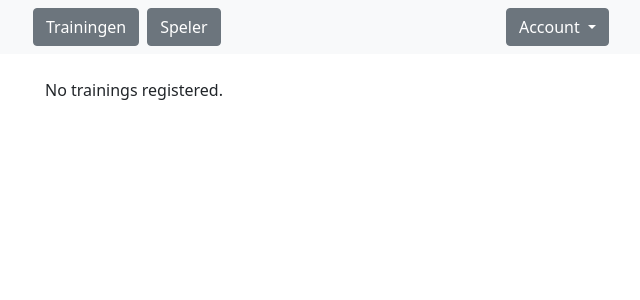
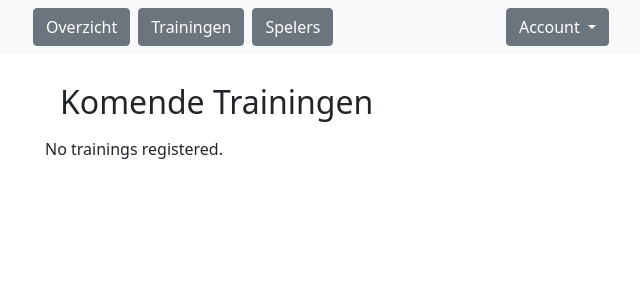
Before and after one commit to jeroenvanriel/hockey-tracker, a Django app: page /training/ in a window 1280 px wide. Shown: the top 300 px of the page, without its empty margins (319-959 px from the left). Run offline with Django 3.2, Linux system fonts and the light colour scheme; the visitor is signed in with stand-in values (Sample User, id 1); data that the repository does not hold is empty.

Commit message:
fix/add some headers and navigation

```diff
--- a/templates/attendance/training_list.html
+++ b/templates/attendance/training_list.html
@@ -1,6 +1,11 @@
 {% extends "base_generic.html" %}
 
 {% block content %}
+
+<div style="display: flex; align-items: center;" class="mb-2">
+    <h2 style="margin-left: 15px; padding-top: 5px;">Komende Trainingen</h2>
+</div>
+
 {% if training_list %}
     <div class="list-group">
     {% for training in training_list %}
--- a/templates/base_generic.html
+++ b/templates/base_generic.html
@@ -21,10 +21,13 @@
     <div class="container">
       <ul class="navbar-nav">
         <li class="nav-item me-2">
+          <a href="{% url 'index'%}" class="btn btn-secondary">Overzicht</a>
+        </li>
+        <li class="nav-item me-2">
           <a href="{% url 'trainings'%}" class="btn btn-secondary">Trainingen</a>
         </li>
         <li class="nav-item">
-          <a href="{% url 'players'%}" class="btn btn-secondary">Speler</a>
+          <a href="{% url 'players'%}" class="btn btn-secondary">Spelers</a>
         </li>
       </ul>
 
```
